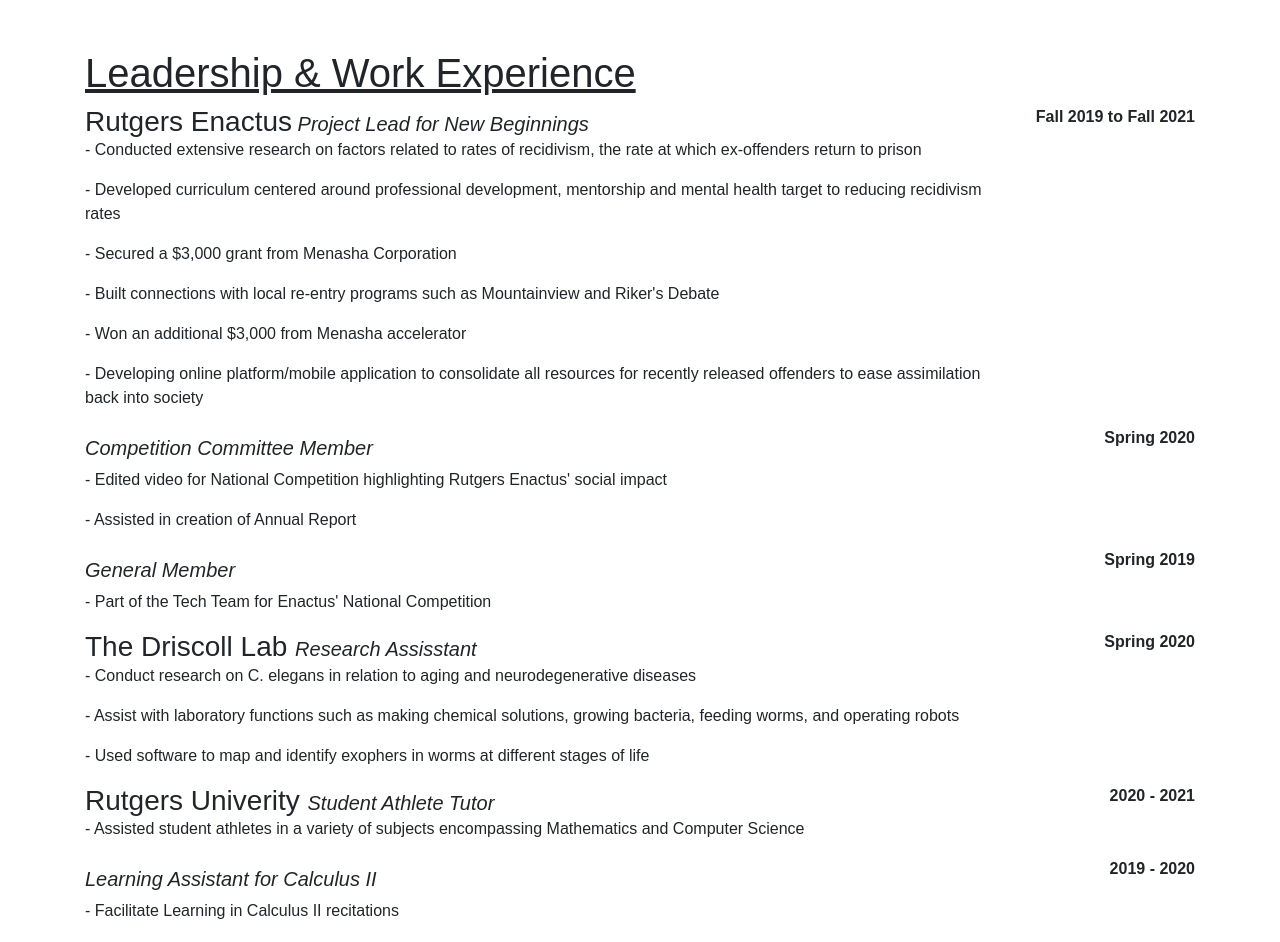
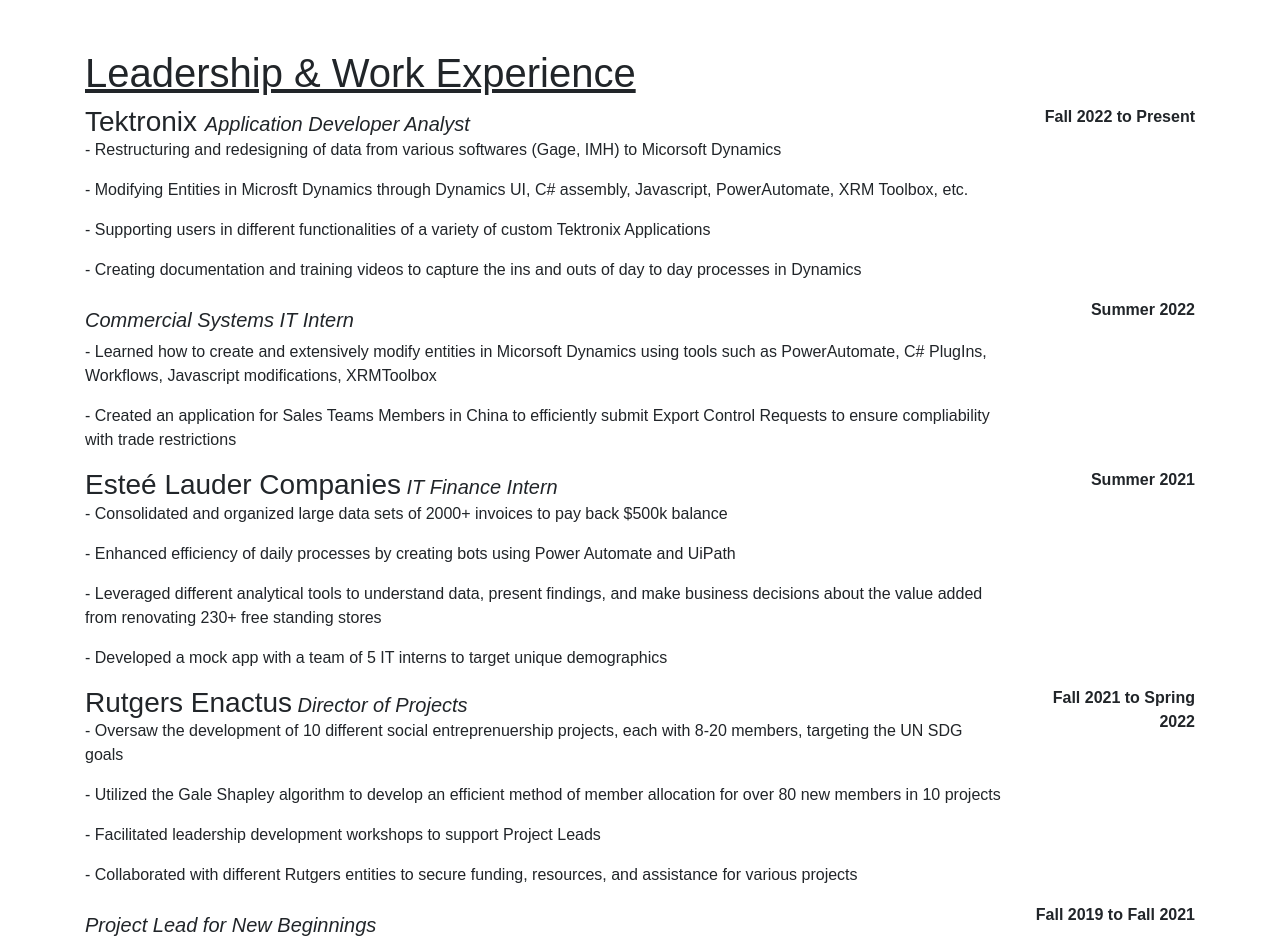
Before and after one commit to abothra3001/personal-website, a React (Create React App) app: page /#/fullCV in a window 1280 px wide. Shown: the part 1500-2442 px from the top of the page. Built offline with nearby package versions, Linux system fonts and the light colour scheme; a web font is replaced by a local one.

Commit message:
edits 2023

```diff
--- a/src/ContactMe.js
+++ b/src/ContactMe.js
@@ -61,7 +61,7 @@
       <Col>
       <div className = 'padding50'>
       <div className = "align-center">
-      <a href = 'https://www.instagram.com/jellibelli_sings/'>
+      <a href = 'https://www.instagram.com/anjali_bunjali/'>
         <img src = {instagram} height = {27} className = 'lposition' />
         <h7 className = 'lposition'> jellibelli_sings </h7>
         </a>
--- a/src/FullCV.js
+++ b/src/FullCV.js
@@ -60,7 +60,7 @@
     <p> Honors College, Rutgers Business School </p>
     <p> Double Major in Biomathematics & Computer Science </p>
     <p> GPA: 3.819 </p>
-    <p> Magna Cum Laude</p>
+    <p> <i>Magna Cum Laude</i></p>
     <p> Relevent Courses: Mathematical Theory of Probability, Mathematical Theory of Statistics, Numerical Analysis & Computing, Data Structures, Multivariable Calculus, Intro to Microeconoimcs, Intro to Macroeconomics, Intro to Marketing, Intro to Management, Genetics, Dynamic Models in Biology </p>
     </Col >
     <Col sm = {2}>
@@ -99,8 +99,63 @@
     </div>
     <Row>
     <Col sm = {10}>
-    <h3 className = "lposition"> Rutgers Enactus</h3><h5 className = "lposition" ><i> Project Lead for New Beginnings</i></h5>
+    <h3 className = "lposition"> Tektronix </h3><h5 className = "lposition" ><i> Application Developer Analyst</i></h5>
+        <p> - Restructuring and redesigning of data from various softwares (Gage, IMH) to Micorsoft Dynamics </p>
+        <p> - Modifying Entities in Microsft Dynamics through Dynamics UI, C# assembly, Javascript, PowerAutomate, XRM Toolbox, etc. </p>
+        <p> - Supporting users in different functionalities of a variety of custom Tektronix Applications</p>
+        <p> - Creating documentation and training videos to capture the ins and outs of day to day processes in Dynamics</p>
+        </Col>
 
+    <Col sm ={2}>
+      <div className = "date">Fall 2022 to Present </div>
+
+    </Col>
+    </Row>
+    <Row>
+      <Col sm = {10}>
+        <div className = "padding1">
+          <h5><i>Commercial Systems IT Intern</i></h5>
+        </div>
+        <p> - Learned how to create and extensively modify entities in Micorsoft Dynamics using tools such as PowerAutomate, C# PlugIns, Workflows, Javascript modifications, XRMToolbox</p>
+        <p> - Created an application for Sales Teams Members in China to efficiently submit Export Control Requests to ensure compliability with trade restrictions </p>
+        </Col>
+        <Col sm ={2}>
+          <div className = "date">Summer 2022</div>
+        </Col>
+      </Row>
+    <Row>
+    <Col sm = {10}>
+    <h3 className = "lposition"> Esteé Lauder Companies</h3><h5 className = "lposition" ><i> IT Finance Intern</i></h5>
+
+        <p> - Consolidated and organized large data sets of 2000+ invoices to pay back $500k balance </p>
+        <p> - Enhanced efficiency of daily processes by creating bots using Power Automate and UiPath</p>
+        <p> - Leveraged different analytical tools to understand data, present findings, and make business decisions about the value added from renovating 230+ free standing stores</p>
+        <p> - Developed a mock app with a team of 5 IT interns to target unique demographics</p>
+        </Col>
+
+    <Col sm ={2}>
+      <div className = "date">Summer 2021 </div>
+    </Col>
+    </Row>
+    <Row>
+    <Col sm = {10}>
+    <h3 className = "lposition"> Rutgers Enactus</h3><h5 className = "lposition" ><i> Director of Projects</i></h5>
+
+        <p> - Oversaw the development of 10 different social entreprenuership projects, each with 8-20 members, targeting the UN SDG goals </p>
+        <p> - Utilized the Gale Shapley algorithm to develop an efficient method of member allocation for over 80 new members in 10 projects</p>
+        <p> - Facilitated leadership development workshops to support Project Leads</p>
+        <p> - Collaborated with different Rutgers entities to secure funding, resources, and assistance for various projects</p>
+        </Col>
+
+    <Col sm ={2}>
+      <div className = "date">Fall 2021 to Spring 2022 </div>
+    </Col>
+    </Row>
+    <Row>
+      <Col sm = {10}>
+        <div className = "padding1">
+          <h5><i>Project Lead for New Beginnings</i></h5>
+        </div>
         <p> - Conducted extensive research on factors related to rates of recidivism, the rate at which ex-offenders return to prison </p>
         <p> - Developed curriculum centered around professional development, mentorship and mental health target to reducing recidivism rates </p>
         <p> - Secured a $3,000 grant from Menasha Corporation </p>
@@ -108,11 +163,10 @@
         <p> - Won an additional $3,000 from Menasha accelerator </p>
         <p> - Developing online platform/mobile application to consolidate all resources for recently released offenders to ease assimilation back into society </p>
     </Col>
-
-    <Col sm ={2}>
-      <div className = "date">Fall 2019 to Fall 2021 </div>
-    </Col>
-    </Row>
+        <Col sm ={2}>
+          <div className = "date">Fall 2019 to Fall 2021</div>
+        </Col>
+      </Row>
     <Row>
       <Col sm = {10}>
         <div className = "padding1">
@@ -232,31 +286,31 @@
            <Row>
            <Col sm ={10}>
            <h3 className = "lposition"> Rutgers Olympic Weightlifting </h3><h5 className = "lposition" ><i> Vice President</i></h5> </Col>
-           <Col sm ={2}><div className = "date"> Spring 2020 - Present </div></Col>
+           <Col sm ={2}><div className = "date"> Spring 2020 - Fall 2021 </div></Col>
            </Row>
 
            <Row>
            <Col sm ={10}>
            <h3 className = "lposition"> Woodbridge Township Ambulance and Rescue Squad </h3><h5 className = "lposition" ><i>  EMT, Crew Chief</i></h5> </Col>
-           <Col sm ={2}><div className = "date"> 2017 - Present </div></Col>
+           <Col sm ={2}><div className = "date"> 2017 - 2021 </div></Col>
            </Row>
 
            <Row>
            <Col sm ={10}>
            <h3 className = "lposition"> WomenBUILD </h3><h5 className = "lposition" ><i>  Spring Summit Marketing Committee</i></h5> </Col>
-           <Col sm ={2}><div className = "date"> Spring 2019 - Present </div></Col>
+           <Col sm ={2}><div className = "date"> Spring 2019 - 2021 </div></Col>
            </Row>
 
            <Row>
            <Col sm ={10}>
            <h3 className = "lposition"> Road to Silicon Valley </h3><h5 className = "lposition" ><i>  Inauguaral Cohort Member</i></h5> </Col>
-           <Col sm ={2}><div className = "date"> Spring 2020 - Present </div></Col>
+           <Col sm ={2}><div className = "date"> Spring 2020 - 2022 </div></Col>
            </Row>
 
            <Row>
            <Col sm ={10}>
            <h3 className = "lposition"> MyPeakScore </h3><h5 className = "lposition" ><i>  SAT Tutor </i></h5> </Col>
-           <Col sm ={2}><div className = "date"> 2019 - Present </div></Col>
+           <Col sm ={2}><div className = "date"> 2019 - 2022 </div></Col>
            </Row>
 
            <Row>
@@ -280,8 +334,13 @@
       </div>
 
       <Row>
+      <Col sm={10}><h5>National Association of Rocketry - Level 1 Certified</h5> </Col>
+      <Col sm={2}><div className = "date"> June 2022 </div></Col>
+      </Row>
+
+      <Row>
       <Col sm={10}><h5>Dean's List</h5> </Col>
-      <Col sm={2}><div className = "date"> 2018 - 2020</div></Col>
+      <Col sm={2}><div className = "date"> 2018 - 2022</div></Col>
       </Row>
 
       <Row>
@@ -299,9 +358,9 @@
         <h1> Skills </h1>
       </div>
       </div>
-      <h5><b> Programming Languages:</b> Java, Python, C, JavaScript, HTML, CSS, SQL </h5>
+      <h5><b> Programming Languages:</b> Java, Python, C, JavaScript, HTML, CSS, SQL, C# </h5>
       <h5><b> Languages:</b> English, Hindi, Marwari, Spanish </h5>
-      <h5><b> Software:</b> React, MATLAB, Autodesk Fusion, Autodesk Inventor, SolidWorks, SketchUp, Microsoft Office</h5>
+      <h5><b> Software:</b> React, MATLAB, Autodesk Fusion, Autodesk Inventor, SolidWorks, SketchUp, Microsoft Office, Microsoft Dynamics</h5>
 
   </div>
 )
--- a/src/Music.js
+++ b/src/Music.js
@@ -4,11 +4,17 @@
 
 export const Music = () => (
   <div>
-    <h1> In my free time I like to make music!</h1>
-
+    <h1> In my free time I like to make music and music videos!</h1>
 
     <div className = "padding20"></div>
-    <p> If you'd like to listen to something more serious. Here is a piece I composed in my junior year of high school called Solitude. </p>
+    <p> In March 2023, I dropped my first album called Apathy. Give it a listen on <a href = "https://open.spotify.com/album/5v5EsQF8LCHRUeuhljX2yb" target="_blank" rel="noopener noreferrer">Spotify</a> or <a href = "https://music.apple.com/us/album/apathy/1676713659" target="_blank" rel="noopener noreferrer">Apple Music </a>! </p>
+"
+    <div align = "center">
+    <iframe src="https://open.spotify.com/embed/album/5v5EsQF8LCHRUeuhljX2yb?utm_source=generator&theme=0" width="100%" height="352" frameBorder="0" allowfullscreen="" allow="autoplay; clipboard-write; encrypted-media; fullscreen; picture-in-picture" loading="lazy"></iframe>
+    </div>
+
+    <div className = "padding20"></div>
+    <p> If you'd like to listen to something less lyrical, here is a piece I composed in my junior year of high school called Solitude. </p>
 
     <div align = "center">
     <ReactPlayer url = {solitude} controls = {true} width = "100%" height = "auto"/ >
@@ -31,6 +37,6 @@
   </div>
 
     <div className = "padding20"></div>
-    <p> I post a lot of covers on my instagram: @jellibelli_sings. </p>
+    <p> I post a lot of covers on my instagram:<a href = "https://www.instagram.com/anjali_bunjali/" target="_blank" rel="noopener noreferrer">@anjali_bunjali</a> </p>
   </div>
 )
```
